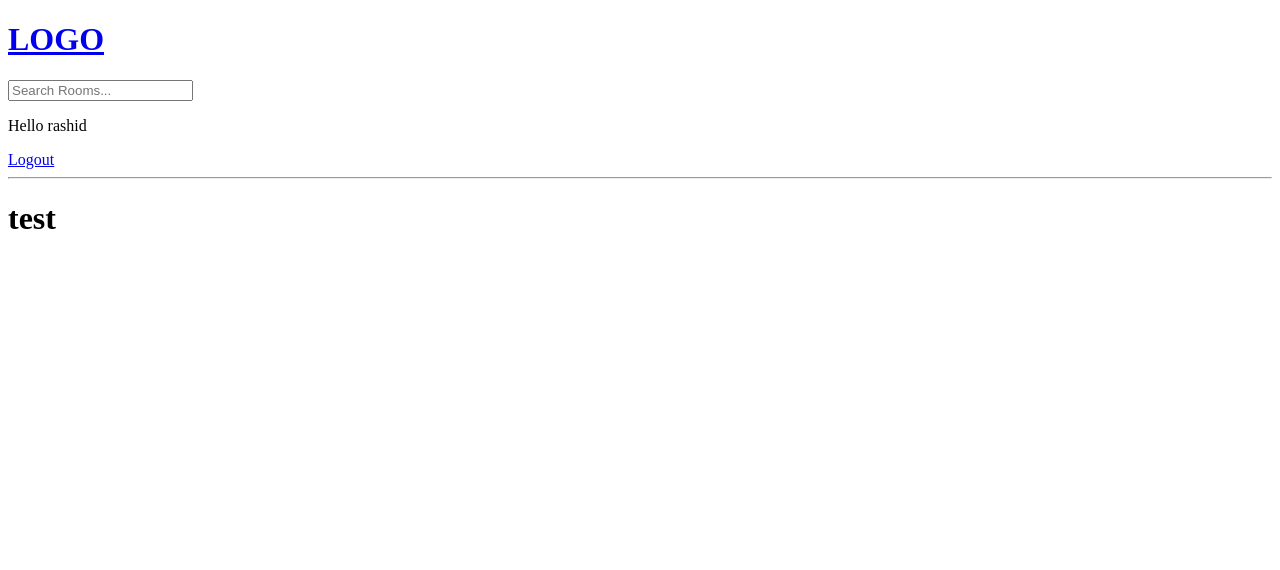
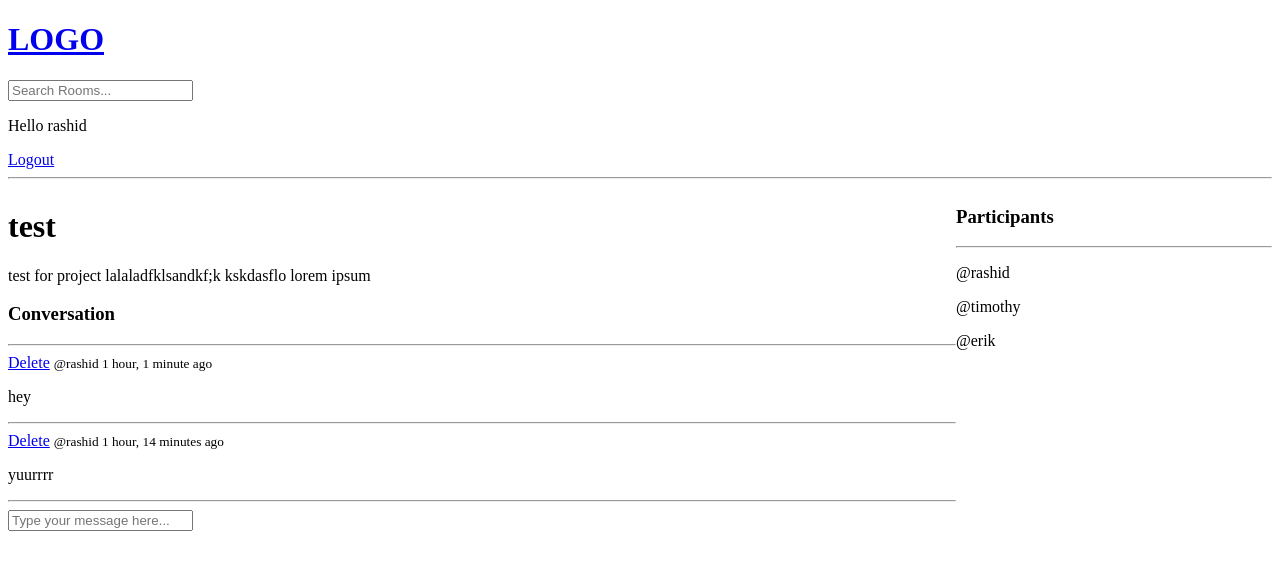
Before and after one commit to rashidmoreau/Django-Tutorial, a Django app: page /room/3/ in a window 1280 px wide. Shown: the top 570 px of the page. Run offline with Django 5.2, Linux system fonts and the light colour scheme; a user stored in the database is signed in; data comes from the database, SQL or seed files in the repository; both versions use the stored data as it was after the commit.

Commit message:
Chat Room Messages CRUD

```diff
--- a/base/models.py
+++ b/base/models.py
@@ -13,7 +13,7 @@ class Room(models.Model):
     topic = models.ForeignKey(Topic, on_delete=models.SET_NULL, null=True)
     name = models.CharField(max_length=200)
     description = models.TextField(null=True, blank=True)
-    #participants =
+    participants = models.ManyToManyField(User, related_name='participants', blank=True)
     updated = models.DateTimeField(auto_now=True)
     created = models.DateTimeField(auto_now_add=True)
 
--- a/base/urls.py
+++ b/base/urls.py
@@ -13,5 +13,7 @@ urlpatterns = [
     path('create-room/', views.createRoom, name="create-room"),
     path('update-room/<str:pk>/', views.updateRoom, name="update-room"),
     path('delete-room/<str:pk>/', views.deleteRoom, name="delete-room"),
+    path('delete-message/<str:pk>/', views.deleteMessage, name="delete-message"),
+
 
 ]
--- a/base/views.py
+++ b/base/views.py
@@ -2,7 +2,7 @@ from django.shortcuts import render, redirect
 from django.http import HttpResponse
 from django.contrib import messages
 from django.contrib.auth.forms import UserCreationForm
-from .models import Room, Topic
+from .models import Room, Topic, Message
 from .forms import RoomForm
 from django.contrib.auth.decorators import login_required
 from django.db.models import Q
@@ -79,7 +79,20 @@ def home(request):
 
 def room(request, pk):
     room = Room.objects.get(id=pk)
-    context = {'room':room}
+    room_messages = room.message_set.all().order_by('-created')
+    participants = room.participants.all()
+
+    if request.method == 'POST':
+        message = Message.objects.create(
+            user=request.user,
+            room=room,
+            body=request.POST.get('body')
+        )
+        room.participants.add(request.user)
+        return redirect('room', pk=room.id)
+
+    context = {'room':room, 'room_messages':room_messages,
+               'participants':participants}
     return render(request, 'base/room.html', context)
 
 @login_required(login_url="login")
@@ -124,3 +137,15 @@ def deleteRoom(request, pk):
         room.delete()
         return redirect('home')
     return render(request, 'base/delete.html', {'obj':room})
+
+@login_required(login_url="login")
+def deleteMessage(request, pk):
+    message = Message.objects.get(id=pk)
+
+    if request.user != message.user:
+        return HttpResponse('You are not allowed here!')
+
+    if request.method == 'POST':
+        message.delete()
+        return redirect('home')
+    return render(request, 'base/delete.html', {'obj':message})
--- a/templates/base/room.html
+++ b/templates/base/room.html
@@ -1,6 +1,59 @@
 {% extends 'main.html' %}
 
 {% block content %}
-<h1>{{room.name}}</h1>
 
+<style>
+    .room-container {
+        display: grid;
+        grid-template-columns: 3fr 1fr;
+    }
+</style>
+<div class="room-container">
+        <div>
+
+        <h1>{{room.name}}</h1>
+
+        <p>{{room.description}}</p>
+
+
+        <div class = "comment-wrapper">
+            <h3>Conversation</h3>
+            <hr>
+
+            {% for message in room_messages %}
+                <div>
+                    {% if request.user == message.user %}
+                    <a href="{%url 'delete-message' message.id %}">Delete</a>
+                    {% endif %}
+                    <small>@{{message.user}} {{message.created|timesince}} ago</small>
+                    <p>{{message.body}}</p>
+                    <hr>
+                </div>
+            {% endfor %}
+        </div>
+
+        {% if request.user.is_authenticated %}
+        <div class="comment-form">
+            <form method="POST" action="">
+                {% csrf_token %}
+                <input type="text" name="body" placeholder="Type your message here...">
+
+            </form>
+        </div>
+        {% endif %}
+
+    </div>
+
+    <div>
+        <h3>Participants</h3>
+        <hr>
+
+        {% for user in participants %}
+            <div>
+                <p>@{{user.username}}</p>
+            </div>
+        {% endfor %}
+    </div>
+
+</div>
 {% endblock content%}
```
Also changed, not shown: base/migrations/0003_alter_room_options_room_participants.py (added), db.sqlite3.
